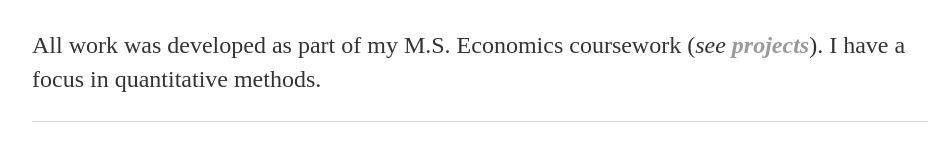
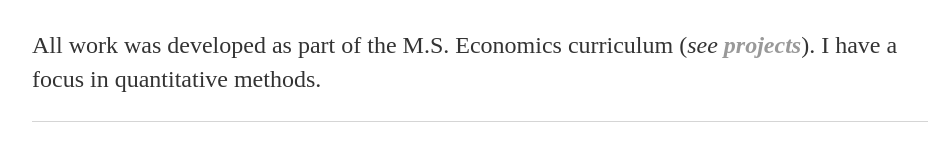
Before and after one commit to AllisonCarman/AllisonCarman.github.io, a plain HTML site: page index.html in a window 1280 px wide. Shown: the part 168-312 px from the top of the page, without its empty margins (160-1095 px from the left). Drawn offline with Linux system fonts and the light colour scheme.

Commit message:
Update index.html

```diff
--- a/index.html
+++ b/index.html
@@ -17,7 +17,7 @@
 		<div class="container">
     		<div class="blurb">
         		<h1>Allison Carman: Graduate Work</h1>
-				<p>All work was developed as part of my M.S. Economics coursework (<em>see <a href="whatever"><strong>projects</strong></a></em>). I have a focus in quantitative methods.
+				<p>All work was developed as part of the M.S. Economics curriculum (<em>see <a href="whatever"><strong>projects</strong></a></em>). I have a focus in quantitative methods.
 		<footer>
     		<ul>
         		<p>Contact Information: <li><a href="mailto:allisonleecarman@gmail.com">Email</a></li>
```
